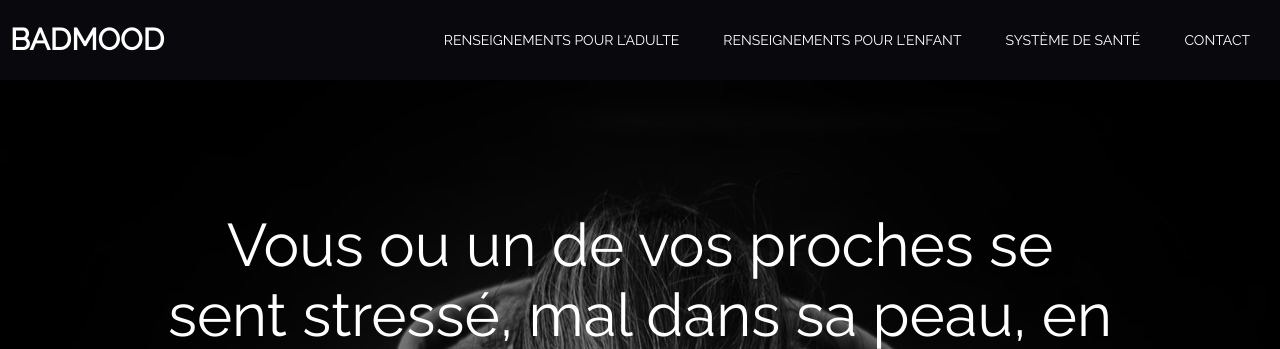
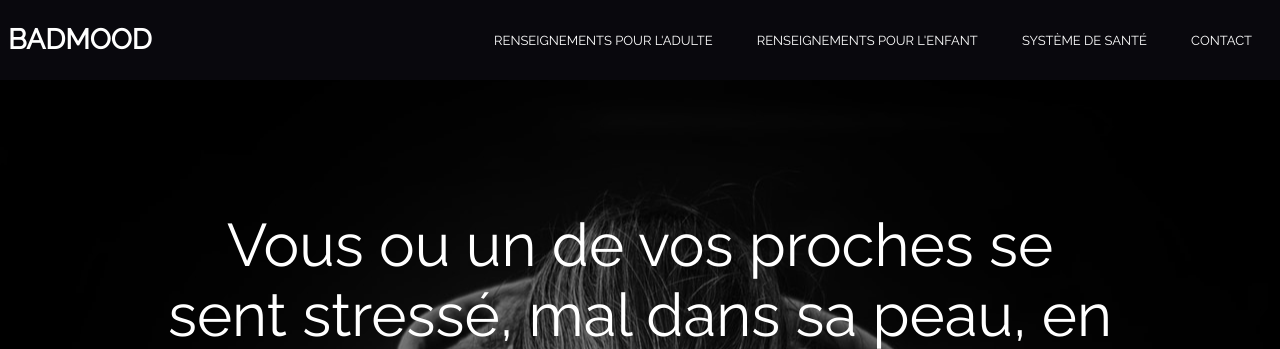
Before and after one commit to FranciscoKevin/Badmood, a PHP site: page /index.php in a window 1280 px wide. Shown: the top 349 px of the page. Run offline with PHP 8.4, Linux system fonts and the light colour scheme; some libraries are stand-ins or nearby versions.

Commit message:
réglage bug header

```diff
--- a/header.css
+++ b/header.css
@@ -27,10 +27,10 @@
 /*LOGO NAV*/
 .logo{
   color: white;
-  font-size: 30px;
+  font-size: 28px;
   line-height: 80px;
   font-weight: bold;
-  margin-left: 10px;
+  margin-left: 8px;
   text-transform: uppercase;
 }
 .logo a{
@@ -40,7 +40,7 @@
 
 
 label.logo:hover{
-  font-size: 31px;
+  font-size: 30px;
   cursor: pointer;
   transition: .6s;
 }
@@ -50,20 +50,20 @@ label.logo:hover{
 
 #nav-bar .navi{
   float: right;
-  margin-right: 10px;
+  margin-right: 8px;
 }
 
 #nav-bar .navi li{
   display: inline-block;
   line-height: 80px;
   margin: 0 5px;
-  padding: -10px;
+
 }
 
 
 #nav-bar .navi li a {
   color: white;
-  font-size: 14px;
+  font-size: 13px;
   padding: 7px 15px;
   border-radius: 5px;
   text-transform: uppercase;
@@ -118,6 +118,7 @@ body{
       top: 0;
       width: 100%;
       z-index: 10;
+      position: fixed;
     }
 
     .navi{
```
